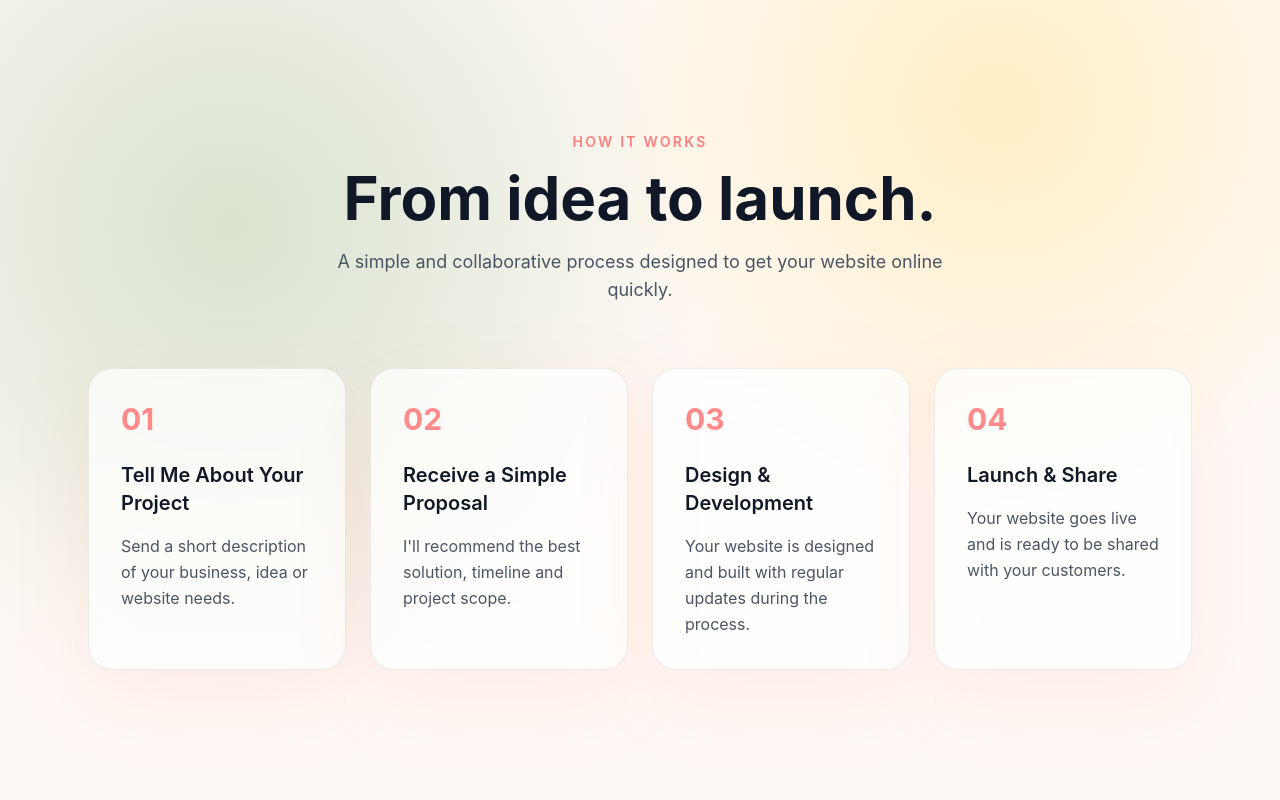
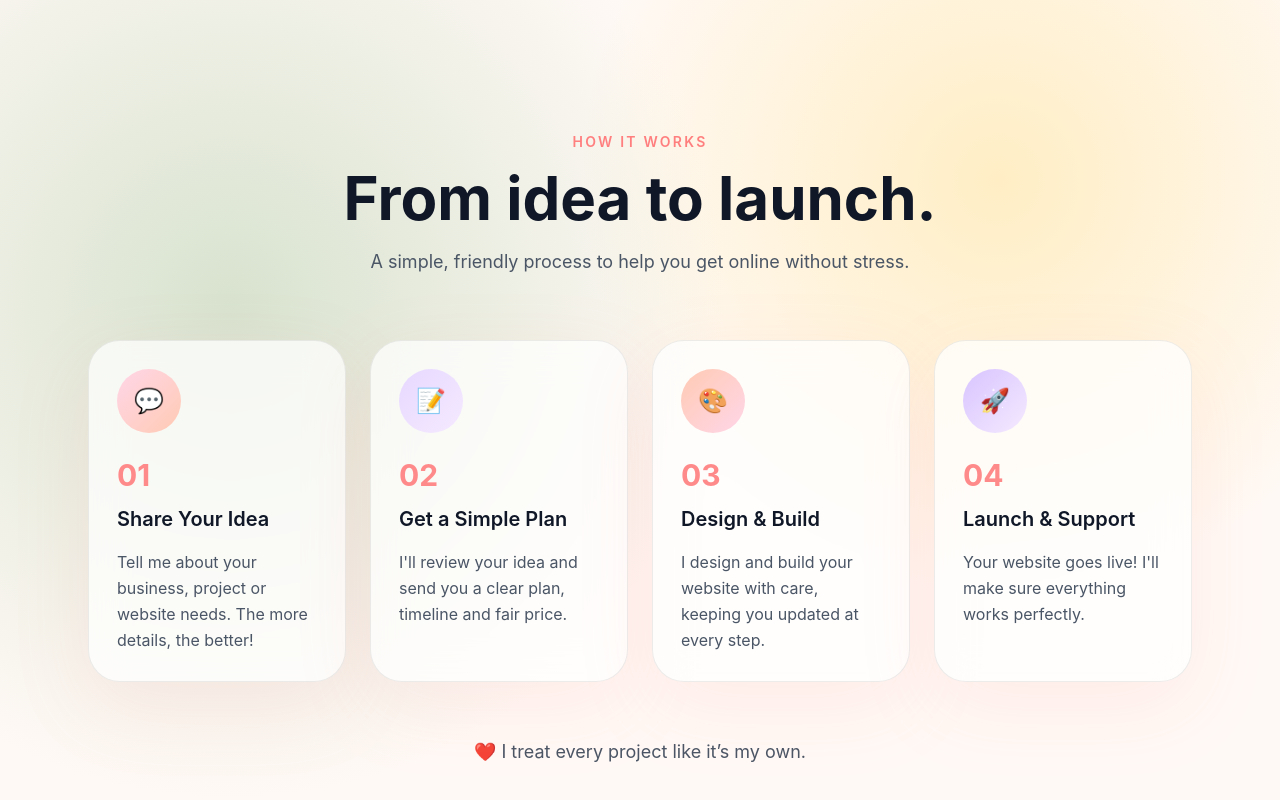
Before and after one commit to Minoo-YH/minoo-studio, a React (Vite) app: page / in a window 1280 px wide. Shown: the part 2237-3037 px from the top of the page. Before the commit the page ends 3003 px from the top, so only its background shows below. Built offline with nearby package versions, Linux system fonts and the light colour scheme.

Commit message:
style: redesign how it works section

```diff
--- a/src/components/HowItWorks.jsx
+++ b/src/components/HowItWorks.jsx
@@ -1,35 +1,41 @@
 const steps = [
   {
     number: "01",
-    title: "Tell Me About Your Project",
+    icon: "💬",
+    title: "Share Your Idea",
     description:
-      "Send a short description of your business, idea or website needs.",
+      "Tell me about your business, project or website needs. The more details, the better!",
+    color: "from-[#ffd6e8] to-[#ffcab3]",
   },
   {
     number: "02",
-    title: "Receive a Simple Proposal",
+    icon: "📝",
+    title: "Get a Simple Plan",
     description:
-      "I'll recommend the best solution, timeline and project scope.",
+      "I'll review your idea and send you a clear plan, timeline and fair price.",
+    color: "from-[#e6d8ff] to-[#f5eaff]",
   },
   {
     number: "03",
-    title: "Design & Development",
+    icon: "🎨",
+    title: "Design & Build",
     description:
-      "Your website is designed and built with regular updates during the process.",
+      "I design and build your website with care, keeping you updated at every step.",
+    color: "from-[#ffcab3] to-[#ffd6e8]",
   },
   {
     number: "04",
-    title: "Launch & Share",
+    icon: "🚀",
+    title: "Launch & Support",
     description:
-      "Your website goes live and is ready to be shared with your customers.",
+      "Your website goes live! I'll make sure everything works perfectly.",
+    color: "from-[#d8c4ff] to-[#f5eaff]",
   },
 ];
 
 const HowItWorks = () => {
   return (
     <section className="max-w-6xl mx-auto px-6 py-24">
-      {/* Heading */}
-
       <div className="text-center mb-16">
         <p className="section-label mb-4 text-sm font-semibold">HOW IT WORKS</p>
 
@@ -38,22 +44,22 @@ const HowItWorks = () => {
         </h2>
 
         <p className="mt-5 max-w-2xl mx-auto text-lg text-gray-600">
-          A simple and collaborative process designed to get your website online
-          quickly.
+          A simple, friendly process to help you get online without stress.
         </p>
       </div>
 
-      {/* Steps */}
-
       <div className="grid gap-6 md:grid-cols-2 lg:grid-cols-4">
         {steps.map((step) => (
-          <div
-            key={step.number}
-            className="art-card rounded-3xl p-8 transition hover:-translate-y-1"
-          >
-            <div className="mb-6 text-3xl font-bold text-[#ff8a8a]">
+          <div key={step.number} className="art-card rounded-[2rem] p-7">
+            <div
+              className={`mb-6 flex h-16 w-16 items-center justify-center rounded-full bg-gradient-to-br ${step.color} text-2xl`}
+            >
+              {step.icon}
+            </div>
+
+            <p className="mb-3 text-3xl font-bold text-[#ff8a8a]">
               {step.number}
-            </div>
+            </p>
 
             <h3 className="mb-4 text-xl font-semibold text-gray-900">
               {step.title}
@@ -63,6 +69,10 @@ const HowItWorks = () => {
           </div>
         ))}
       </div>
+
+      <p className="mt-14 text-center text-lg text-gray-600">
+        ❤️ I treat every project like it’s my own.
+      </p>
     </section>
   );
 };
```
